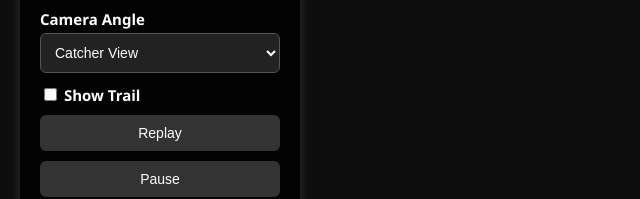
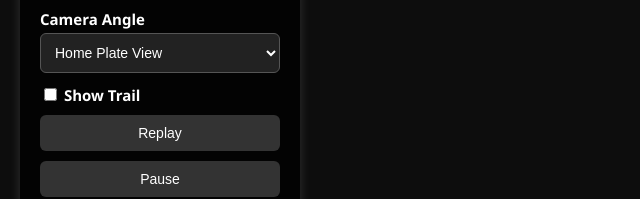
Before and after one commit to cooper-710/Upgrade-Test, a plain HTML site: page index.html in a window 1280 px wide. Shown: the part 195-394 px from the top of the page, 0-640 px from the left. Drawn offline with Linux system fonts and the light colour scheme.

Commit message:
Update index.html

```diff
--- a/index.html
+++ b/index.html
@@ -132,9 +132,12 @@
 
     <label for="cameraSelect">Camera Angle</label>
     <select id="cameraSelect">
-      <option value="catcher">Catcher View</option>
-      <option value="side">Side View</option>
-      <option value="top">Top View</option>
+      <option value="catcher">Home Plate View</option>
+      <option value="pitcher">Pitcher POV</option>
+      <option value="rhh">Right-Handed Hitter POV</option>
+      <option value="lhh">Left-Handed Hitter POV</option>
+      <option value="1b">1st Base POV</option>
+      <option value="3b">3rd Base POV</option>
     </select>
 
     <label><input type="checkbox" id="trailToggle"> Show Trail</label>
```
